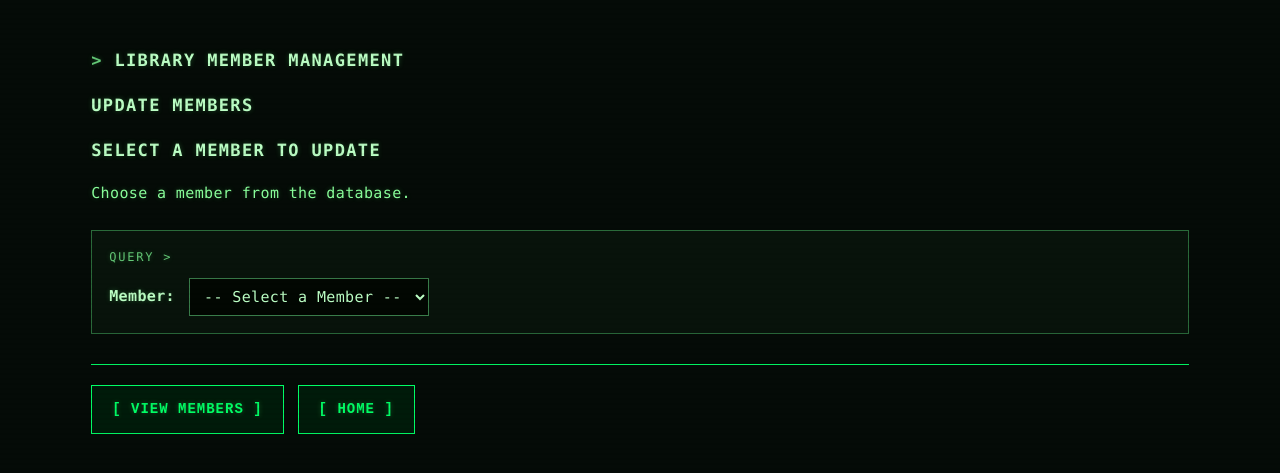
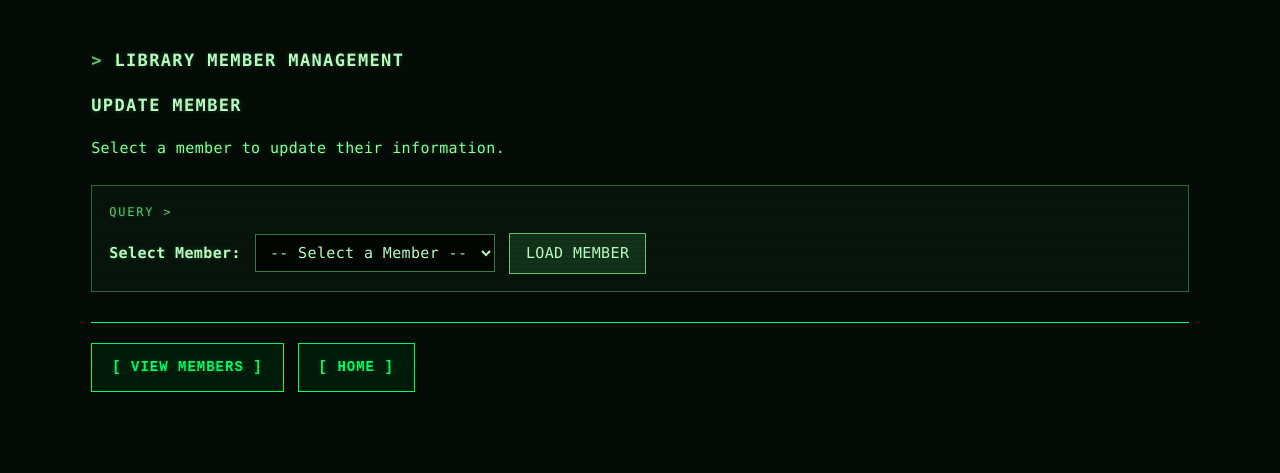
Before and after one commit to RyanColoradoCS/OracleDBProject, a Flask app: page /updatemembers in a window 1280 px wide. Shown: the top 473 px of the page. Run offline with Flask 3, Linux system fonts and the light colour scheme; data that the repository does not hold is empty.

Commit message:
Added ability to update customers

```diff
--- a/library-app/app.py
+++ b/library-app/app.py
@@ -541,6 +541,7 @@ def deletemember():
 def memberresult():
     return render_template("memberresult.html")
 
+'''
 @app.route("/updatemembers")
 def updatemembers():
     # Connect to Oracle
@@ -564,6 +565,161 @@ def updatemembers():
     connection.close()
 
     return render_template("updatemembers.html", members=members)
+'''
+
+
+@app.route("/updatemembers", methods=["GET", "POST"])
+def updatemembers():
+
+    connection = None
+    cursor = None
+
+    try:
+        connection = get_connection()
+        cursor = connection.cursor()
+
+        # POST: Update the selected member
+        if request.method == "POST":
+
+            member_id = request.form.get("member_id", type=int)
+            first_name = request.form.get("first_name", "").strip()
+            last_name = request.form.get("last_name", "").strip()
+            email = request.form.get("email", "").strip()
+            phone = request.form.get("phone", "").strip()
+            membership_status = request.form.get(
+                "membership_status", ""
+            )
+
+            # Validate the form
+            if (
+                member_id is None
+                or not first_name
+                or not last_name
+                or not email
+                or membership_status not in (
+                    "ACTIVE", "INACTIVE", "SUSPENDED"
+                )
+                or len(first_name) > 100
+                or len(last_name) > 100
+                or len(email) > 255
+                or len(phone) > 30
+            ):
+                return render_template(
+                    "memberresultupdate.html",
+                    success=False,
+                    error="Invalid member information."
+                ), 400
+
+            # Update member in Oracle
+            cursor.execute("""
+                UPDATE Members
+                SET
+                    first_name = :first_name,
+                    last_name = :last_name,
+                    email = :email,
+                    phone = :phone,
+                    membership_status = :membership_status
+                WHERE member_id = :member_id
+            """, {
+                "first_name": first_name,
+                "last_name": last_name,
+                "email": email,
+                "phone": phone or None,
+                "membership_status": membership_status,
+                "member_id": member_id
+            })
+
+            # Verify the member existed
+            if cursor.rowcount == 0:
+                connection.rollback()
+
+                return render_template(
+                    "memberresultupdate.html",
+                    success=False,
+                    error="Member not found."
+                ), 404
+
+            # Save changes
+            connection.commit()
+
+            return render_template(
+                "memberresultupdate.html",
+                success=True,
+                first_name=first_name,
+                last_name=last_name
+            )
+
+        # GET: Retrieve all members for dropdown
+        cursor.execute("""
+            SELECT
+                member_id,
+                first_name,
+                last_name,
+                email
+            FROM Members
+            ORDER BY last_name, first_name
+        """)
+
+        members = cursor.fetchall()
+
+        # Check if a member was selected
+        member_id = request.args.get("member_id", type=int)
+
+        selected_member = None
+
+        if member_id is not None:
+
+            cursor.execute("""
+                SELECT
+                    member_id,
+                    first_name,
+                    last_name,
+                    email,
+                    phone,
+                    membership_status
+                FROM Members
+                WHERE member_id = :member_id
+            """, {"member_id": member_id})
+
+            selected_member = cursor.fetchone()
+
+        return render_template(
+            "updatemembers.html",
+            members=members,
+            selected_member=selected_member
+        )
+
+    except oracledb.IntegrityError:
+        if connection:
+            connection.rollback()
+
+        app.logger.exception("Member update constraint error")
+
+        return render_template(
+            "memberresultupdate.html",
+            success=False,
+            error="Unable to update member. The email may already exist."
+        ), 409
+
+    except Exception:
+        if connection:
+            connection.rollback()
+
+        app.logger.exception("Failed to update member")
+
+        return render_template(
+            "memberresultupdate.html",
+            success=False,
+            error="Unable to update member."
+        ), 500
+
+    finally:
+        if cursor:
+            cursor.close()
+
+        if connection:
+            connection.close()
+
 
 @app.route("/activemembers")
 def activemembers():
--- a/library-app/templates/updatemembers.html
+++ b/library-app/templates/updatemembers.html
@@ -1,40 +1,170 @@
+
 <!DOCTYPE html>
-<html>
+<html lang="en">
 <head>
-    <title>Update Members</title>
-     <link rel="stylesheet" href="{{ url_for('static', filename='static.css') }}">
+    <meta charset="UTF-8">
+    <meta name="viewport"
+          content="width=device-width, initial-scale=1.0">
+
+    <title>Update Library Member</title>
+
+    <link rel="stylesheet"
+          href="{{ url_for('static', filename='static.css') }}">
 </head>
 
 <body>
 
     <h2>Library Member Management</h2>
-    <h3>Update Members</h3>
+    <h3>Update Member</h3>
 
-    <h3>Select a Member to Update</h3>
+    <p>Select a member to update their information.</p>
 
-    <p>Choose a member from the database.</p>
+    <!-- Step 1: Select member -->
+    <form action="{{ url_for('updatemembers') }}"
+          method="GET">
 
-    <form>
+        <label for="member_id">Select Member:</label>
 
-        <label for="member_id">Member:</label>
-
-        <select id="member_id" name="member_id">
+        <select id="member_id"
+                name="member_id"
+                required>
 
             <option value="">-- Select a Member --</option>
 
             {% for member in members %}
 
-                <option value="{{ member[0] }}">
+                <option value="{{ member[0] }}"
+                    {% if selected_member and
+                          selected_member[0] == member[0] %}
+                        selected
+                    {% endif %}>
+
                     {{ member[2] }}, {{ member[1] }}
                     ({{ member[3] }})
+
                 </option>
 
             {% endfor %}
 
         </select>
 
+        <button type="submit">Load Member</button>
+
     </form>
 
+    <!-- Step 2: Display editable information -->
+    {% if selected_member %}
+
+        <hr>
+
+        <h3>Edit Member Information</h3>
+
+        <form action="{{ url_for('updatemembers') }}"
+              method="POST">
+
+            <!-- Member ID -->
+            <input type="hidden"
+                   name="member_id"
+                   value="{{ selected_member[0] }}">
+
+            <!-- First Name -->
+            <label for="first_name">First Name:</label>
+
+            <input
+                type="text"
+                id="first_name"
+                name="first_name"
+                value="{{ selected_member[1] }}"
+                maxlength="100"
+                required
+            >
+
+            <br><br>
+
+            <!-- Last Name -->
+            <label for="last_name">Last Name:</label>
+
+            <input
+                type="text"
+                id="last_name"
+                name="last_name"
+                value="{{ selected_member[2] }}"
+                maxlength="100"
+                required
+            >
+
+            <br><br>
+
+            <!-- Email -->
+            <label for="email">Email:</label>
+
+            <input
+                type="email"
+                id="email"
+                name="email"
+                value="{{ selected_member[3] }}"
+                maxlength="255"
+                required
+            >
+
+            <br><br>
+
+            <!-- Phone -->
+            <label for="phone">Phone:</label>
+
+            <input
+                type="tel"
+                id="phone"
+                name="phone"
+                value="{{ selected_member[4] or '' }}"
+                maxlength="30"
+            >
+
+            <br><br>
+
+            <!-- Membership Status -->
+            <label for="membership_status">
+                Membership Status:
+            </label>
+
+            <select id="membership_status"
+                    name="membership_status">
+
+                <option value="ACTIVE"
+                    {% if selected_member[5] == 'ACTIVE' %}
+                        selected
+                    {% endif %}>
+                    Active
+                </option>
+
+                <option value="INACTIVE"
+                    {% if selected_member[5] == 'INACTIVE' %}
+                        selected
+                    {% endif %}>
+                    Inactive
+                </option>
+
+                <option value="SUSPENDED"
+                    {% if selected_member[5] == 'SUSPENDED' %}
+                        selected
+                    {% endif %}>
+                    Suspended
+                </option>
+
+            </select>
+
+            <br><br>
+
+            <!-- Submit updates -->
+            <button type="submit">
+                Update Member
+            </button>
+
+        </form>
+
+    {% endif %}
+
+    <!-- Navigation -->
     <div class="terminal-nav">
 
         <a href="{{ url_for('members') }}"
```
